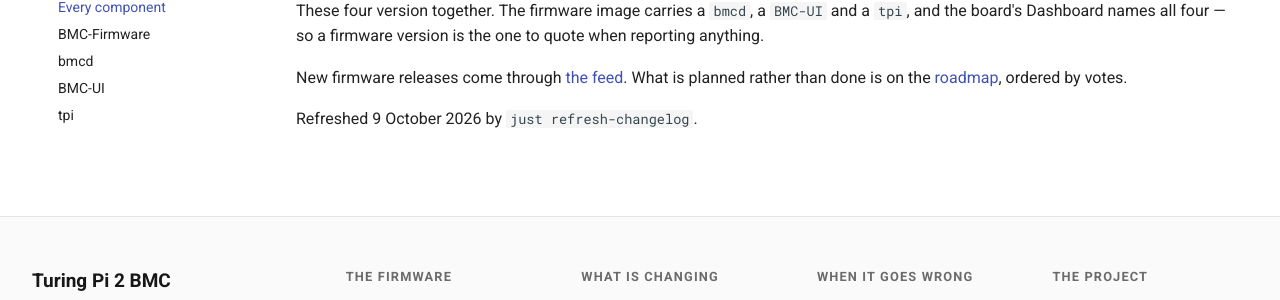
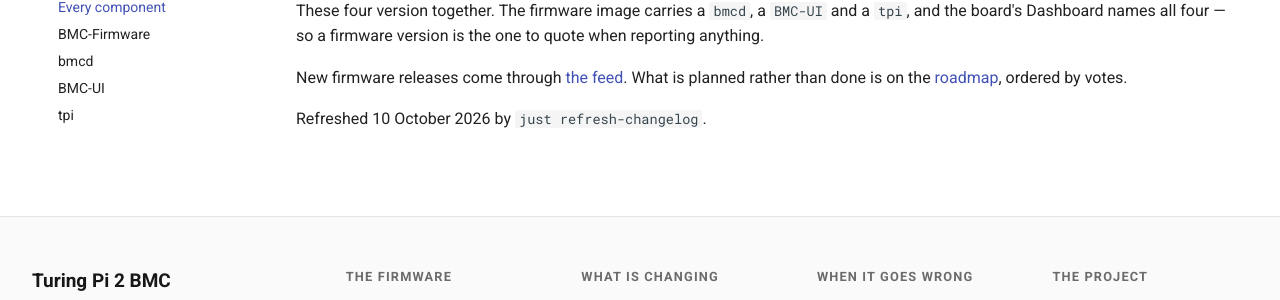
Before and after one commit to excavador-turing/www, an MkDocs documentation site: the page built from docs/changelog/index.md, in a window 1280 px wide and 1249 px high. Shown: the part 687-987 px from the top of the window. Built offline with MkDocs 1.6.1 and Material for MkDocs 9.7.7, drawn with Linux system fonts in a browser that asks for light colours; comment, search, counter and statistics services are not loaded.

Commit message:
the site catches up with what the repositories say
Written by scripts/refresh-changelog.py, refresh-roadmap.py and
scripts/facts.py on the hourly Pages schedule. Nothing here is
typed by hand.

```diff
--- a/docs/changelog/index.md
+++ b/docs/changelog/index.md
@@ -20,4 +20,4 @@ These four version together. The firmware image carries a `bmcd`, a `BMC-UI` and
 
 New firmware releases come through [the feed](../feed.xml). What is planned rather than done is on the [roadmap](../roadmap.md), ordered by votes.
 
-Refreshed 9 October 2026 by `just refresh-changelog`.
+Refreshed 10 October 2026 by `just refresh-changelog`.
--- a/docs/data/facts.yaml
+++ b/docs/data/facts.yaml
@@ -3,7 +3,7 @@
 # Every number this site quotes about itself, with where it came
 # from. Pages read it through the macros plugin: {{ gate.updates }},
 # never 26. scripts/facts-lint.py fails a build that types one.
-generated: 2026-10-09
+generated: 2026-10-10
 gate:
   source: "reference/gate-history.md, written by `just refresh-gate-history <board>` from the board's own bmcd_firmware_promotion_total counter"
   as_of: 2026-09-12
@@ -60,7 +60,7 @@ faults:
     - The board forgets everything at every reboot
 roadmap:
   source: docs/data/roadmap.json, written by `just refresh-roadmap` from the Ideas discussions
-  as_of: 2026-10-09
+  as_of: 2026-10-10
   count: 7
   shipped: 2
   votes: 18
--- a/docs/data/roadmap.json
+++ b/docs/data/roadmap.json
@@ -1,5 +1,5 @@
 {
- "as_of": "2026-10-09",
+ "as_of": "2026-10-10",
  "items": [
   {
    "number": 25,
```
Also changed, not shown: docs/roadmap.md (+1 -1 lines).
